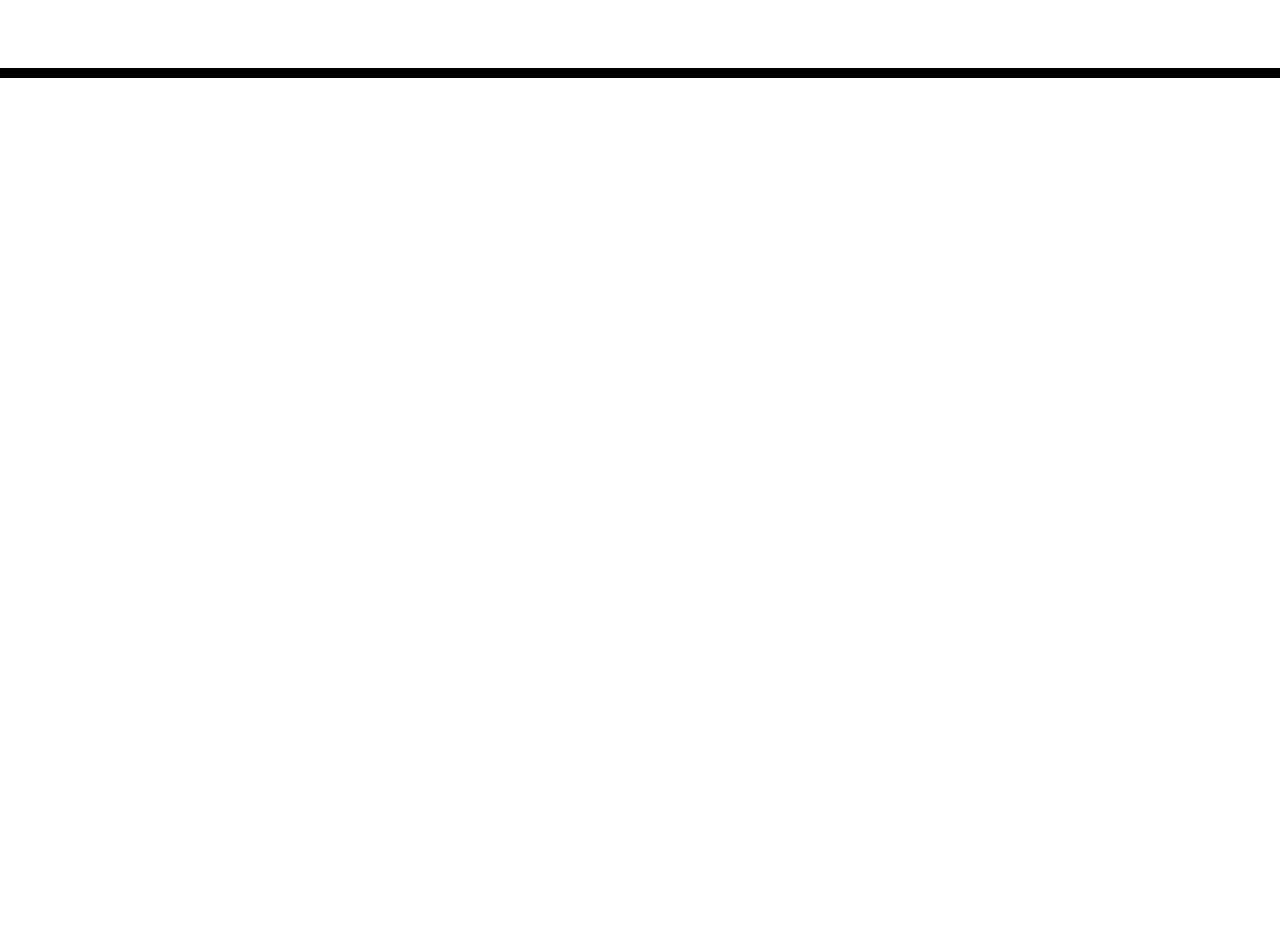
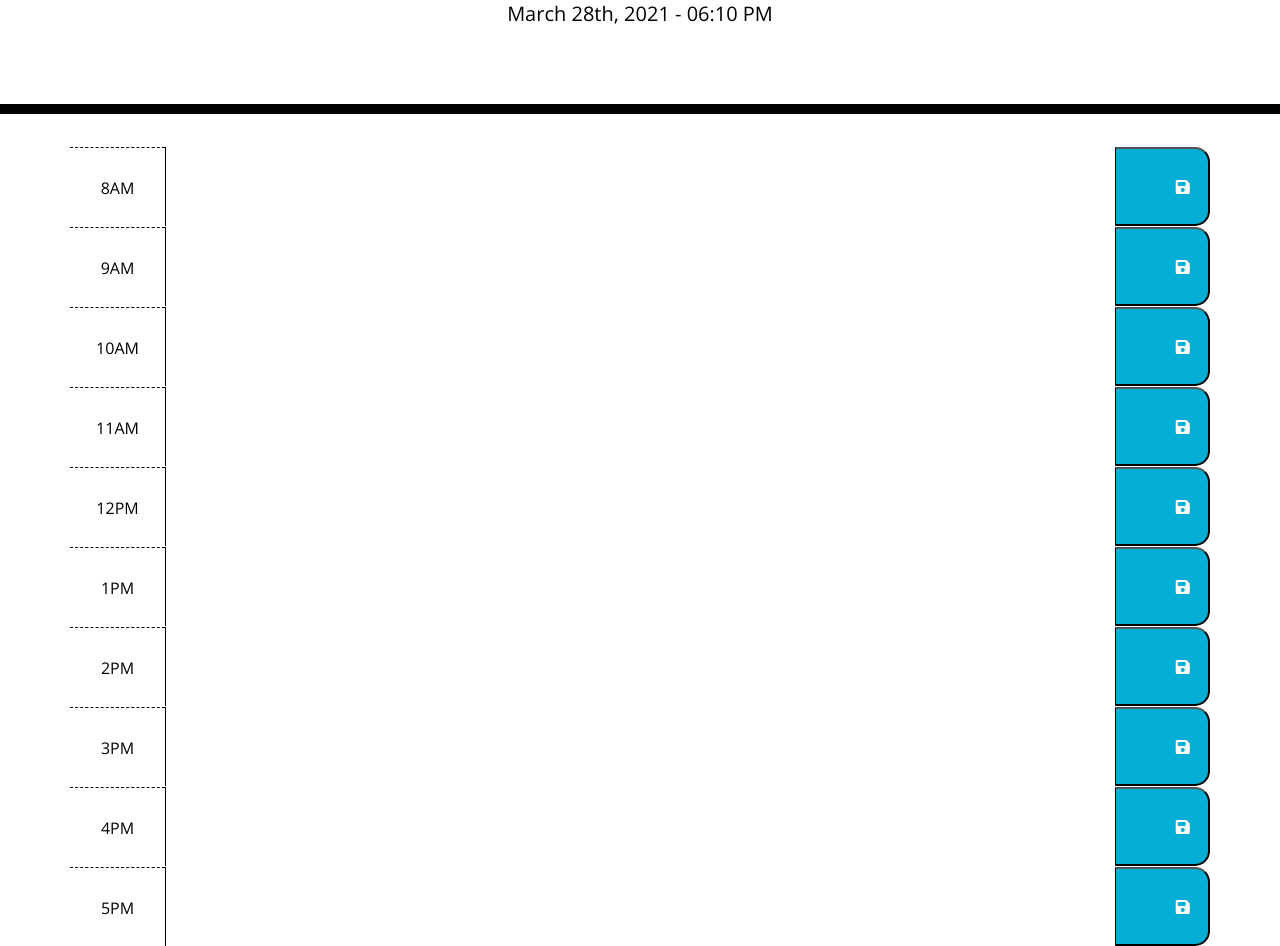
Before and after one commit to chaitalizn/work-day-planner, a plain HTML site: page index.html in a window 1280 px wide. Shown: the part 190-1136 px from the top of the page. Before the commit the page ends 800 px from the top, so only its background shows below. Drawn offline with nearby package versions, Linux system fonts and the light colour scheme; files that its build step writes are made by us from their sources.

Commit message:
HTML and display current day

```diff
--- a/assets/CSS/style.css
+++ b/assets/CSS/style.css
@@ -69,3 +69,26 @@ textarea{
   font-size: 20px;
   transition: all .3s ease-in-out;
 }
+
+/* This will be applied on any screen 768px and bellow */
+@media screen and (max-width: 768px), screen and (max-width: 575px) {
+  .row {
+    height: auto;
+    margin-top: 20px;
+  }
+
+  .hour {
+
+  }
+
+  .saveBtn {
+    border: 0;
+    border-radius: 0.25rem;
+    height: 50px;
+  }
+
+  textarea {
+    min-height: 85px;
+    border: 0;
+  }
+}
--- /dev/null
+++ b/assets/JS/script.js
@@ -0,0 +1,3 @@
+//Display today's date
+var rightNow = moment().format('MMMM Do, YYYY - hh:mm A');
+$("#currentDay").html(rightNow);
--- a/index.html
+++ b/index.html
@@ -18,7 +18,7 @@
       href="https://fonts.googleapis.com/css?family=Open+Sans&display=swap"
       rel="stylesheet"
     />
-    <link rel="stylesheet" href="style.css" />
+    <link rel="stylesheet" href="assets/CSS/style.css" />
     <title>Work Day Scheduler</title>
   </head>
 
@@ -28,11 +28,155 @@
       <p class="lead">A simple calendar app for scheduling your work day</p>
       <p id="currentDay" class="lead"></p>
     </header>
+
+    <!--CONTAINER START-->
     <div class="container">
-      <!-- Timeblocks go here -->
+
+      <!--8AM-->
+      <div id="hour8" class="row time-block">
+        <div class="col-md-1 hour">
+        8AM
+          </div>
+
+        <textarea class="col-md-10 textarea">
+        </textarea>
+
+        <button class="col-md-1 saveBtn">
+          <i class="fas fa-save"></i>
+        </button>
+      </div>
+
+      <!--9AM-->
+      <div id="hour9" class="row time-block">
+        <div class="col-md-1 hour">
+        9AM
+          </div>
+
+        <textarea class="col-md-10 description textarea">
+        </textarea>
+
+        <button class="col-md-1 saveBtn">
+          <i class="fas fa-save"></i>
+        </button>
+      </div>
+
+      <!--10AM-->
+      <div id="hour10" class="row time-block">
+        <div class="col-md-1 hour">
+        10AM
+          </div>
+
+        <textarea class="col-md-10 description textarea">
+        </textarea>
+
+        <button class="col-md-1 saveBtn">
+          <i class="fas fa-save"></i>
+        </button>
+      </div>
+
+      <!--11AM-->
+      <div id="hour11" class="row time-block">
+        <div class="col-md-1 hour">
+        11AM
+          </div>
+
+        <textarea class="col-md-10 description textarea">
+        </textarea>
+
+        <button class="col-md-1 saveBtn">
+          <i class="fas fa-save"></i>
+        </button>
+      </div>
+
+      <!--12AM-->
+      <div id="hour12" class="row time-block">
+        <div class="col-md-1 hour">
+        12PM
+          </div>
+
+        <textarea class="col-md-10 description textarea">
+        </textarea>
+
+        <button class="col-md-1 saveBtn">
+          <i class="fas fa-save"></i>
+        </button>
+      </div>
+
+      <!--1PM-->
+      <div id="hour1" class="row time-block">
+        <div class="col-md-1 hour">
+        1PM
+          </div>
+
+        <textarea class="col-md-10 description textarea">
+        </textarea>
+
+        <button class="col-md-1 saveBtn">
+          <i class="fas fa-save"></i>
+        </button>
+      </div>
+
+      <!--2PM-->
+      <div id="hour2" class="row time-block">
+        <div class="col-md-1 hour">
+        2PM
+          </div>
+
+        <textarea class="col-md-10 description textarea">
+        </textarea>
+
+        <button class="col-md-1 saveBtn">
+          <i class="fas fa-save"></i>
+        </button>
+      </div>
+
+      <!--3PM-->
+      <div id="hour3" class="row time-block">
+        <div class="col-md-1 hour">
+        3PM
+          </div>
+
+        <textarea class="col-md-10 description textarea">
+        </textarea>
+
+        <button class="col-md-1 saveBtn">
+          <i class="fas fa-save"></i>
+        </button>
+      </div>
+
+      <!--4PM-->
+      <div id="hour4" class="row time-block">
+        <div class="col-md-1 hour">
+        4PM
+          </div>
+
+        <textarea class="col-md-10 description textarea">
+        </textarea>
+
+        <button class="col-md-1 saveBtn">
+          <i class="fas fa-save"></i>
+        </button>
+      </div>
+
+      <!--5PM-->
+      <div id="hour5" class="row time-block">
+        <div class="col-md-1 hour">
+        5PM
+          </div>
+
+        <textarea class="col-md-10 description textarea">
+        </textarea>
+
+        <button class="col-md-1 saveBtn">
+          <i class="fas fa-save"></i>
+        </button>
+      </div>
+
+    <!--CONTAINER END-->
     </div>
 
     <script src="https://code.jquery.com/jquery-3.4.1.min.js"></script>
-    <script src="https://cdnjs.cloudflare.com/ajax/libs/moment.js/2.24.0/moment.min.js"></script>
-  </body>
+    <script src="https://cdnjs.cloudflare.com/ajax/libs/moment.js/2.18.1/moment.min.js"></script>
+    <script src="assets/JS/script.js"></script>
+    </body>
 </html>
```
